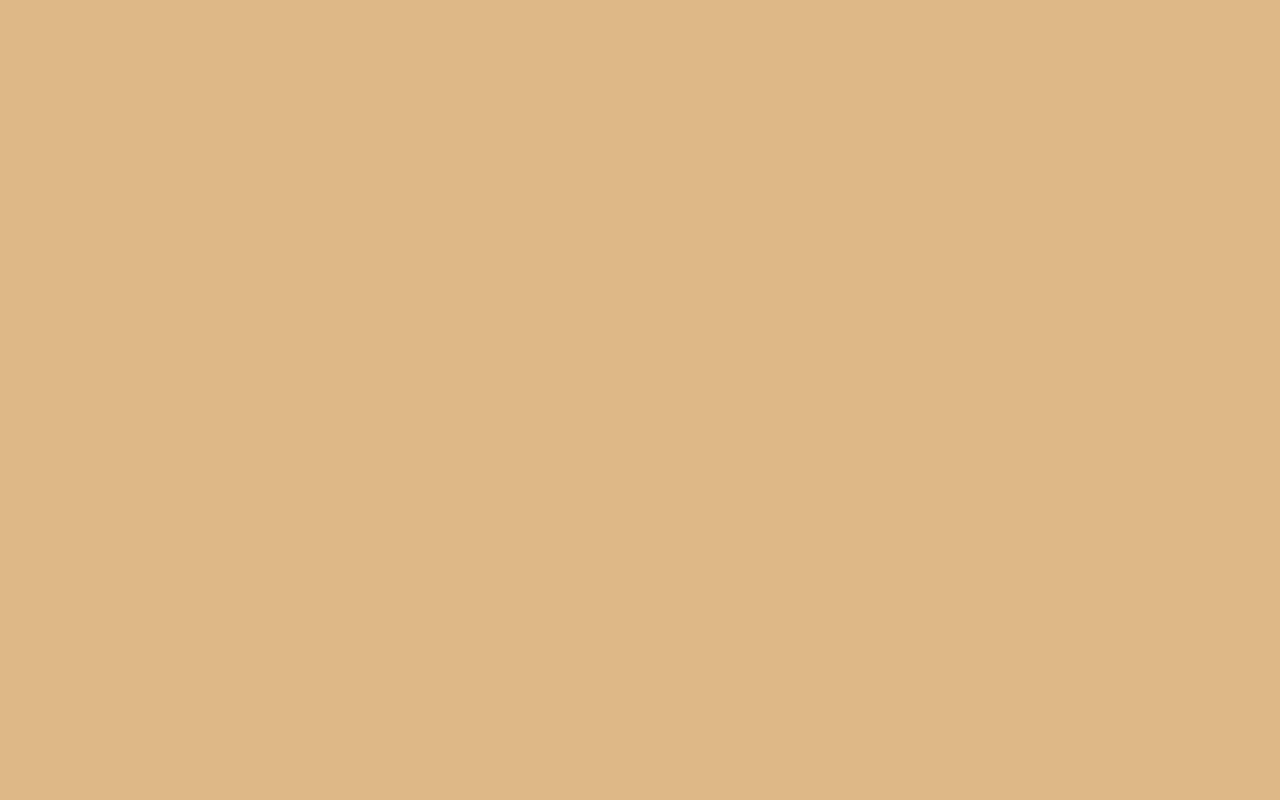
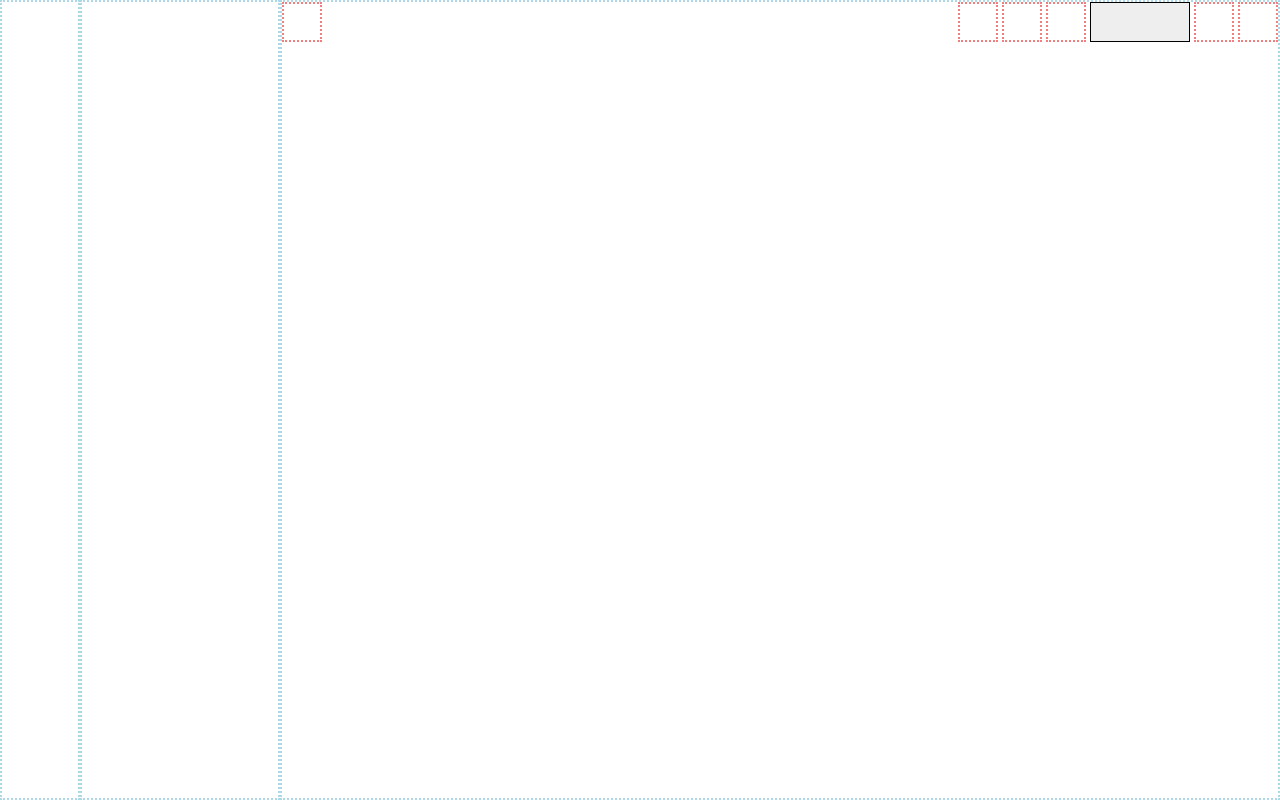
Before and after one commit to vzaboraite/boolean-uk-html-adding-the-rest, a plain HTML site: page pages/discord.html in a window 1280 px wide. Drawn offline with Linux system fonts and the light colour scheme.

Commit message:
Update styles for main-view.

```diff
--- a/pages/discord.html
+++ b/pages/discord.html
@@ -7,5 +7,28 @@
     <title>Discord Adding the rest</title>
     <link rel="stylesheet" href="/styles/discord.css" />
   </head>
-  <body></body>
+  <body>
+    <div class="grid-container">
+      <aside class="server-sidebar">
+        <!-- Add HTML here -->
+      </aside>
+      <aside class="channel-sidebar">
+        <!-- Add HTML here -->
+      </aside>
+      <main class="main-view">
+        <header class="three-column-grid__exapnd-two">
+          <div class="icon"></div>
+          <div class="expand"></div>
+          <ul class="six-column-grid__expand-four nav-icons">
+            <li class="icon"></li>
+            <li class="icon"></li>
+            <li class="icon"></li>
+            <li class="search-bar expand"></li>
+            <li class="icon"></li>
+            <li class="icon"></li>
+          </ul>
+        </header>
+      </main>
+    </div>
+  </body>
 </html>
--- a/styles/discord.css
+++ b/styles/discord.css
@@ -1,3 +1,61 @@
-body {
-  background-color: burlywood;
+* {
+  margin: 0;
+  box-sizing: border-box;
 }
+
+.icon {
+  width: 40px;
+  height: 40px;
+
+  border: 2px dotted lightcoral;
+}
+
+.search-bar {
+  width: 100px;
+
+  border: 1px solid black;
+  background-color: #eee;
+}
+
+.grid-container > * {
+  border: 2px dotted lightblue;
+}
+
+.grid-container {
+  height: 100vh;
+
+  display: grid;
+  grid-template:
+    "server-sidebar channel-sidebar main-view" 1fr /
+    80px 200px 1fr;
+}
+
+.server-sidebar {
+  grid-area: server-sidebar;
+}
+
+.channel-sidebar {
+  grid-area: channel-sidebar;
+}
+
+.main-view {
+  grid-area: main-view;
+}
+
+ul li {
+  list-style-type: none;
+}
+
+.three-column-grid__exapnd-two {
+  display: grid;
+  grid-template-columns: auto 1fr auto;
+
+  gap: 4px;
+}
+
+.six-column-grid__expand-four {
+  display: grid;
+  grid-template-columns: repeat(3, auto) 1fr repeat(2, auto);
+
+  gap: 4px;
+}
```
